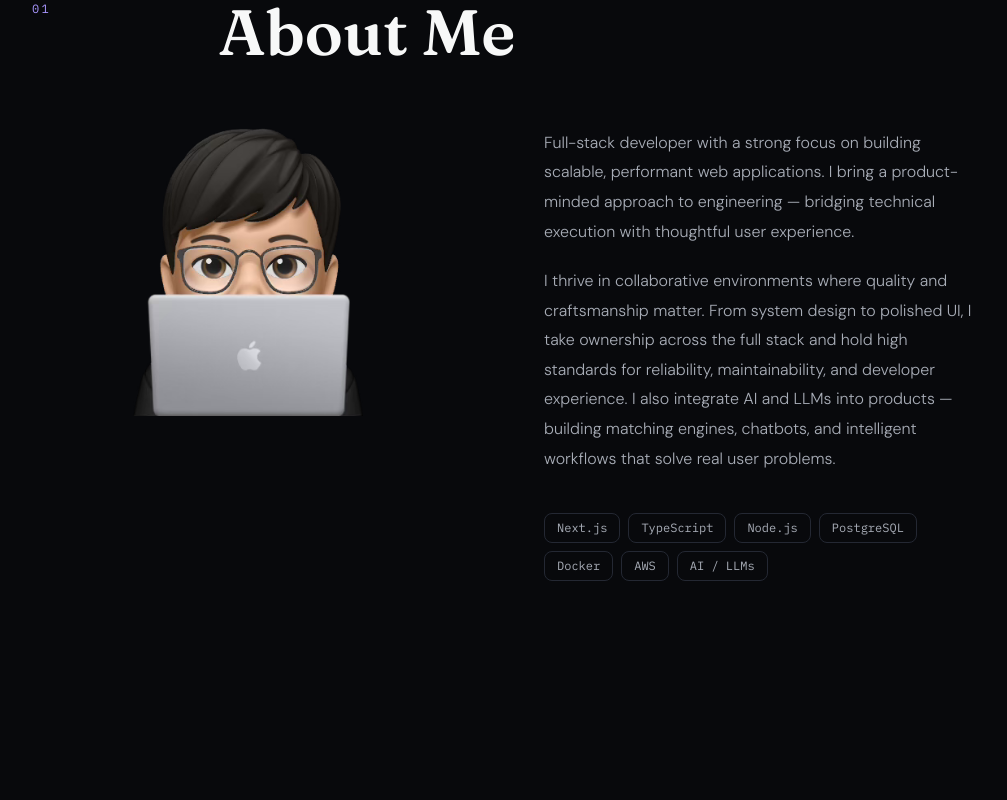
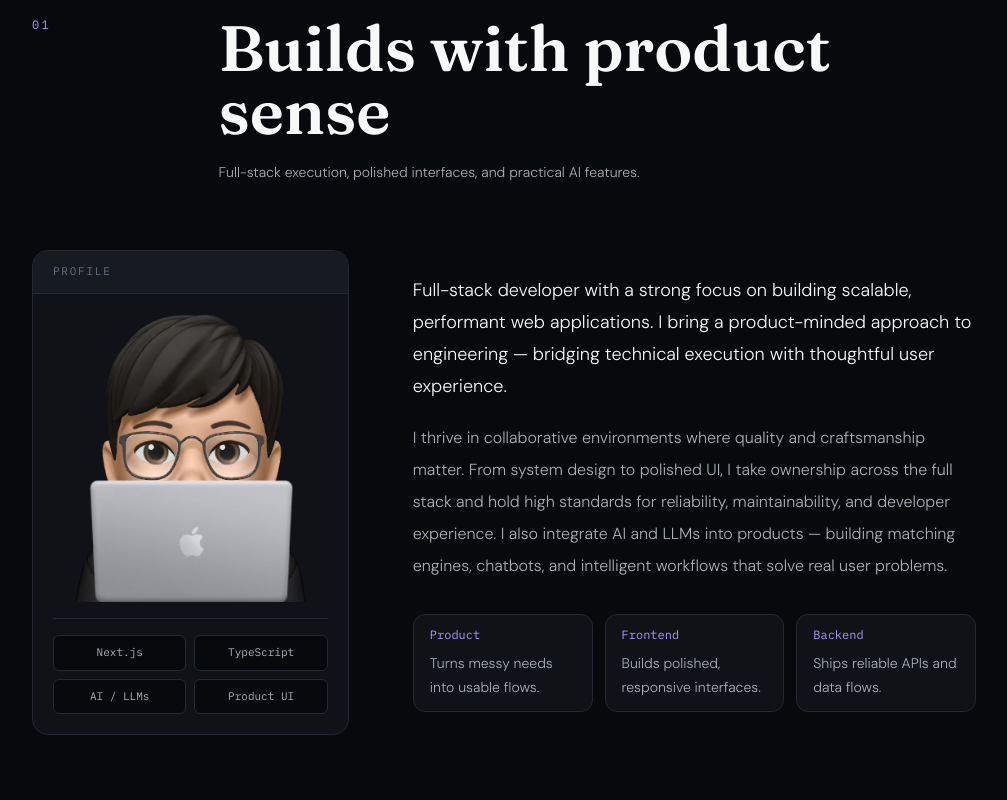
Before and after one commit to wehyn/portfolio, a Next.js app: page / in a window 1280 px wide. Shown: the part 940-1740 px from the top of the page, without its empty margins (136-1143 px from the left). Built offline with nearby package versions, Linux system fonts and the light colour scheme; no server answers.

Commit message:
Polish supporting portfolio sections

```diff
--- a/components/sections/About.tsx
+++ b/components/sections/About.tsx
@@ -9,20 +9,29 @@ const ease = [0.25, 0.46, 0.45, 0.94] as const;
 
 export default function About() {
   return (
-    <section id="about" className="py-28">
+    <section id="about" className="py-24 md:py-32">
       <div className="mx-auto max-w-5xl px-6 md:px-10">
-        <SectionHeader index="01" title="About Me" />
+        <SectionHeader
+          index="01"
+          title="Builds with product sense"
+          subtitle="Full-stack execution, polished interfaces, and practical AI features."
+        />
 
-        <div className="grid gap-16 md:grid-cols-2 md:gap-20">
+        <div className="grid gap-10 md:grid-cols-[0.72fr_1.28fr] md:gap-16">
           {/* Avatar */}
           <motion.div
-            initial={{ opacity: 0, x: -20 }}
-            whileInView={{ opacity: 1, x: 0 }}
+            initial={{ opacity: 0, y: 16 }}
+            whileInView={{ opacity: 1, y: 0 }}
             viewport={{ once: true, amount: 0.3 }}
             transition={{ duration: 0.55, ease }}
+            className="flex items-center"
           >
-            <div className="mx-auto w-fit">
-              <div className="relative h-72 w-64">
+            <div className="mx-auto w-full max-w-xs overflow-hidden rounded-2xl border border-border bg-surface">
+              <div className="border-b border-border bg-surface-elevated px-5 py-3 font-mono text-[11px] uppercase tracking-[0.16em] text-text-muted">
+                Profile
+              </div>
+              <div className="p-5">
+                <div className="relative mx-auto h-72 w-64">
                   <Image
                     src="/images/memoji.png"
                     alt="Wayne memoji"
@@ -30,21 +39,32 @@ export default function About() {
                     className="object-contain object-center"
                   />
                 </div>
+                <div className="mt-4 grid grid-cols-2 gap-2 border-t border-border pt-4">
+                  {["Next.js", "TypeScript", "AI / LLMs", "Product UI"].map((item) => (
+                    <span
+                      key={item}
+                      className="rounded-md border border-border bg-background px-2.5 py-2 text-center font-mono text-[11px] text-text-secondary"
+                    >
+                      {item}
+                    </span>
+                  ))}
+                </div>
+              </div>
             </div>
           </motion.div>
 
           {/* Bio */}
           <motion.div
-            initial={{ opacity: 0, x: 20 }}
-            whileInView={{ opacity: 1, x: 0 }}
+            initial={{ opacity: 0, y: 16 }}
+            whileInView={{ opacity: 1, y: 0 }}
             viewport={{ once: true, amount: 0.3 }}
             transition={{ duration: 0.55, delay: 0.1, ease }}
             className="flex flex-col justify-center"
           >
-            <p className="mb-5 text-base leading-[1.85] text-text-secondary">
+            <p className="mb-5 text-lg leading-8 text-text-primary">
               {siteConfig.bio}
             </p>
-            <p className="mb-10 text-base leading-[1.85] text-text-secondary">
+            <p className="mb-8 text-base leading-8 text-text-secondary">
               I thrive in collaborative environments where quality and
               craftsmanship matter. From system design to polished UI, I take
               ownership across the full stack and hold high standards for
@@ -53,17 +73,20 @@ export default function About() {
               chatbots, and intelligent workflows that solve real user problems.
             </p>
 
-            <div className="flex flex-wrap gap-2">
-              {["Next.js", "TypeScript", "Node.js", "PostgreSQL", "Docker", "AWS", "AI / LLMs"].map(
-                (tech) => (
-                  <span
-                    key={tech}
-                    className="rounded-lg border border-border px-3 py-1.5 font-mono text-xs text-text-secondary transition-colors duration-200 hover:border-border-bright hover:text-text-primary"
+            <div className="grid gap-3 sm:grid-cols-3">
+              {[
+                ["Product", "Turns messy needs into usable flows."],
+                ["Frontend", "Builds polished, responsive interfaces."],
+                ["Backend", "Ships reliable APIs and data flows."],
+              ].map(([title, copy]) => (
+                <div
+                  key={title}
+                  className="rounded-xl border border-border bg-surface px-4 py-3 transition-colors hover:border-border-bright"
                 >
-                    {tech}
-                  </span>
-                )
-              )}
+                  <p className="mb-2 font-mono text-xs text-accent">{title}</p>
+                  <p className="text-sm leading-6 text-text-secondary">{copy}</p>
+                </div>
+              ))}
             </div>
           </motion.div>
         </div>
--- a/components/sections/Contact.tsx
+++ b/components/sections/Contact.tsx
@@ -18,12 +18,12 @@ export default function Contact() {
   };
 
   return (
-    <section id="contact" className="py-28">
+    <section id="contact" className="py-24 md:py-32">
       <div className="mx-auto max-w-5xl px-6 md:px-10">
         <SectionHeader
           index="04"
-          title="Get In Touch"
-          subtitle="Open to new opportunities, collaborations, and interesting conversations."
+          title="Start a conversation"
+          subtitle="Open to interviews, collaborations, and product engineering opportunities."
         />
 
         <motion.div
@@ -31,21 +31,31 @@ export default function Contact() {
           whileInView={{ opacity: 1, y: 0 }}
           viewport={{ once: true, amount: 0.3 }}
           transition={{ duration: 0.5, ease }}
-          className="space-y-8"
+          className="overflow-hidden rounded-2xl border border-border bg-surface"
         >
+          <div className="border-b border-border bg-surface-elevated px-6 py-4 font-mono text-[11px] uppercase tracking-[0.16em] text-text-muted sm:px-8">
+            Availability
+          </div>
           {/* Email */}
-          <div className="flex flex-wrap items-center gap-4">
+          <div className="grid gap-6 p-6 md:grid-cols-[1.2fr_0.8fr] md:items-end sm:p-8">
+            <div>
+              <p className="mb-3 font-mono text-xs uppercase tracking-[0.18em] text-accent">
+                Best next step
+              </p>
               <a
                 href={`mailto:${siteConfig.email}`}
-              className="link-hover font-display font-semibold text-text-primary transition-colors hover:text-accent"
-              style={{ fontSize: "clamp(1.4rem, 4vw, 2.8rem)", letterSpacing: "-0.02em", lineHeight: 1.1 }}
+                className="break-words font-display font-semibold text-text-primary transition-colors hover:text-accent"
+                style={{ fontSize: "clamp(1.5rem, 4vw, 3rem)", lineHeight: 1.05, letterSpacing: "0" }}
               >
                 {siteConfig.email}
               </a>
+            </div>
+
+            <div className="flex flex-wrap gap-3 md:justify-end">
               <button
                 onClick={copyEmail}
                 aria-label="Copy email"
-              className="flex h-9 w-9 items-center justify-center rounded-full border border-border transition-all hover:border-border-bright"
+                className="inline-flex items-center gap-2 rounded-full border border-border bg-background px-5 py-2.5 text-sm text-text-secondary transition-colors hover:border-border-bright hover:text-text-primary focus:outline-none focus:ring-2 focus:ring-accent/40 focus:ring-offset-2 focus:ring-offset-background"
               >
                 <AnimatePresence mode="wait">
                   {copied ? (
@@ -56,7 +66,7 @@ export default function Contact() {
                       exit={{ scale: 0.6, opacity: 0 }}
                       transition={{ type: "spring", stiffness: 400, damping: 22 }}
                     >
-                    <FiCheck size={13} className="text-accent" />
+                      <FiCheck size={14} className="text-accent" />
                     </motion.span>
                   ) : (
                     <motion.span
@@ -65,15 +75,17 @@ export default function Contact() {
                       animate={{ scale: 1, opacity: 1 }}
                       exit={{ scale: 0.6, opacity: 0 }}
                     >
-                    <FiCopy size={13} className="text-text-secondary" />
+                      <FiCopy size={14} />
                     </motion.span>
                   )}
                 </AnimatePresence>
+                {copied ? "Copied" : "Copy email"}
               </button>
+            </div>
           </div>
 
           {/* Social */}
-          <div className="flex gap-3">
+          <div className="flex flex-wrap gap-3 border-t border-border px-6 py-5 sm:px-8">
             {[
               { href: siteConfig.github, icon: FiGithub, label: "GitHub" },
               { href: siteConfig.linkedin, icon: FiLinkedin, label: "LinkedIn" },
@@ -83,7 +95,7 @@ export default function Contact() {
                 href={href}
                 target="_blank"
                 rel="noopener noreferrer"
-                className="flex items-center gap-2 rounded-full border border-border px-5 py-2.5 text-sm text-text-secondary transition-all duration-200 hover:border-border-bright hover:text-text-primary"
+                className="flex items-center gap-2 rounded-full border border-border bg-background px-5 py-2.5 text-sm text-text-secondary transition-colors duration-200 hover:border-border-bright hover:text-text-primary focus:outline-none focus:ring-2 focus:ring-accent/40 focus:ring-offset-2 focus:ring-offset-background"
               >
                 <Icon size={14} />
                 {label}
--- a/components/sections/Skills.tsx
+++ b/components/sections/Skills.tsx
@@ -9,14 +9,14 @@ const ease = [0.25, 0.46, 0.45, 0.94] as const;
 
 export default function Skills() {
   return (
-    <section id="skills" className="py-28">
+    <section id="skills" className="py-24 md:py-32">
       <div className="mx-auto max-w-5xl px-6 md:px-10">
         <SectionHeader
           index="03"
-          title="Tech Stack"
-          subtitle="Tools and technologies I work with regularly."
+          title="Working Stack"
+          subtitle="The tools I use to move from product idea to shipped interface."
         />
-        <div className="flex flex-col gap-10">
+        <div className="grid gap-4 md:grid-cols-2">
           {skills.map((category, ci) => (
             <motion.div
               key={category.category}
@@ -24,11 +24,14 @@ export default function Skills() {
               whileInView={{ opacity: 1, y: 0 }}
               viewport={{ once: true, amount: 0.2 }}
               transition={{ duration: 0.45, delay: ci * 0.08, ease }}
+              className="overflow-hidden rounded-2xl border border-border bg-surface transition-colors hover:border-border-bright"
             >
-              <p className="mb-4 font-mono text-xs text-text-secondary">
-                {category.category}
-              </p>
-              <div className="flex flex-wrap gap-2">
+              <div className="border-b border-border bg-surface-elevated px-5 py-4">
+                <p className="font-mono text-xs uppercase tracking-[0.16em] text-accent">
+                  {category.category}
+                </p>
+              </div>
+              <div className="flex flex-wrap gap-2 p-5">
                 {category.items.map((skill) => (
                   <SkillBadge key={skill.name} name={skill.name} />
                 ))}
```
Lines whose indentation alone changed are shown as unchanged.
